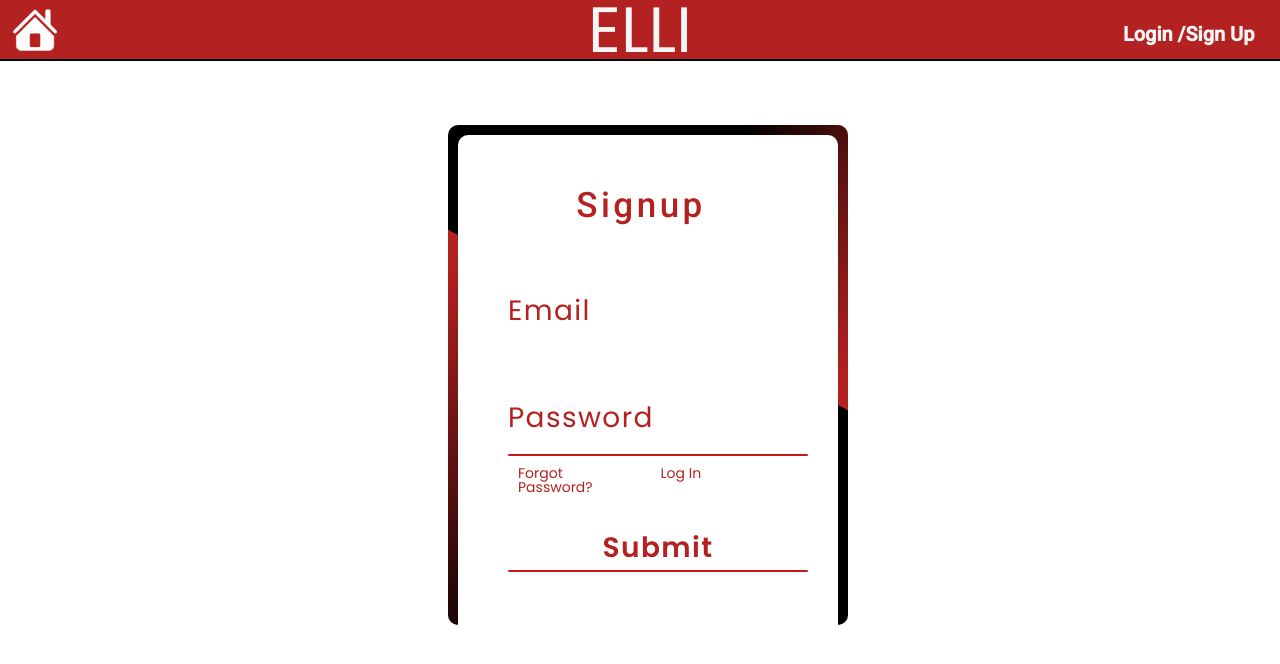
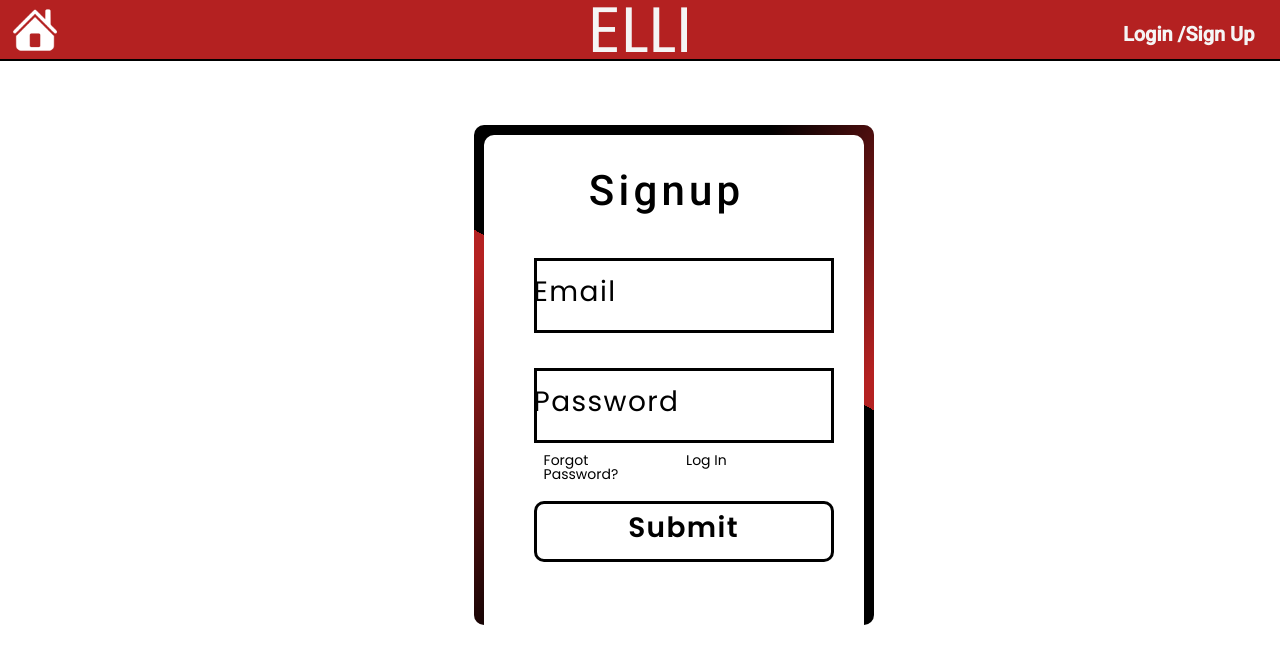
Before and after one commit to blbarr01/EnglishLearningInitiative, an Angular app in the folder ELLI/: page /signup in a window 1280 px wide. Shown: the top 664 px of the page. Built offline with nearby package versions, Linux system fonts and the light colour scheme.

Commit message:
"random commit "

```diff
--- a/ELLI/src/app/features/login/login.component.css
+++ b/ELLI/src/app/features/login/login.component.css
@@ -69,12 +69,12 @@
   border-radius: 10px;         /*typing space,for background color */
   background: #fff;
   z-index: 10;
-  padding: 40px 50px 85px ;
+  padding: 40px 50px 90px ;
   display: flex;
   flex-direction: column;
 }
 .login-form h2{
-  font-size: 290%;
+  font-size: 300%;
   color: black;
   font-weight: 500;         /*form heading*/
   text-align: center;
@@ -151,12 +151,13 @@ input[type="Submit"]
   border: solid;
   outline: none;
   background:var(--matador-red) ;
-  padding: 10px 10px 10px;
+  padding: 10px 10px ;
   width: 100px;
   margin-top: 10px;
   border-radius: 10px;
   font-weight: 600;
   cursor: pointer;
+  ;
 }
 input[type="Submit"]:active
 {
@@ -187,6 +188,6 @@ input[type="Signup"]
   margin-top: 10px;
   border-radius: 10px;
   font-weight: 600;
-  cursor: pointer;
+  cursor: pointerk
 
 }
--- a/ELLI/src/app/features/signup/signup.component.css
+++ b/ELLI/src/app/features/signup/signup.component.css
@@ -17,7 +17,7 @@
 }
 .box{
   position: relative;
-  left: 35%;
+  left: 37%;
   margin-top:5%;
   align-content: center;
   width: 400px;
@@ -69,15 +69,14 @@
   border-radius: 10px;         /*typing space,for background color */
   background: #fff;
   z-index: 10;
-  padding: 50px 50px 90px;
+  padding: 40px 50px 90px;
   display: flex;
   flex-direction: column;
 }
 .Signup-form h2{
-  font-size: 250%;
-  line-height: normal;
-  color: var(--matador-red);
-  font-weight: 450;         /*form heading*/
+  font-size: 300%;
+  color: black;
+  font-weight: 500;         /*form heading*/
   text-align: center;
   letter-spacing: 0.1em;
 }
@@ -89,11 +88,12 @@
 .inputBox input{
   position: center;
   width: 100%;
-  padding: 20px 10px 10px;
+  padding: 10px 10px 17px;
   background: transparent;
-  border: none;
+  border: solid;
+  border-color: black;
   outline:none;
-  color: var(--matador-red);
+  color: black;
   font-size: 2em;
   letter-spacing: 0.05em;
   z-index: 10;
@@ -103,14 +103,14 @@
   left: 0;
   padding: 20px 0px 10px;
   font-size: 2em;
-  color: var(--matador-red);
+  color: black;
   pointer-events: none;
   letter-spacing: 0.05em;
   transition: 0.5s;
 }
 .inputBox input:valid~span,
 .inputBox input:focus~span{
-  color: #9c9696;
+  color: transparent;
   transform: translateX(0px) translateY(-34px);
   font-size: 0.75em;
 }
@@ -120,8 +120,8 @@
   bottom: 0;
   width: 100%;
   height:2px;
-  background: rgb(194, 25, 25);
-  border-radius: 4px;
+  background: transparent;
+  border-radius: 5px;
   transition: 0.5s;
   pointer-events: none;
   z-index: 9;
@@ -138,22 +138,22 @@
 .links a{
   margin: 10px;
   font-size: 1.0em;
-  color:var(--matador-red);
+  color:black;
   text-decoration: none;
 }
 .links a:hover,
 .links a:nth-child(2){
-  color: #ad2525;
+  color: black;
 }
 input[type="Submit"]
 {
-  border: none;
+  border: solid;
   outline: none;
   background:var(--matador-red) ;
-  padding: 11px 25px ;
+  padding: 10px 10px ;
   width: 100px;
   margin-top: 10px;
-  border-radius: 4px;
+  border-radius: 10px;
   font-weight: 600;
   cursor: pointer;
 }
@@ -162,3 +162,30 @@ input[type="Submit"]:active
   opacity: 0.8;
 
 }
+button span::after {
+  content: '\00bb';
+  position: absolute;
+  border: solid;
+  border-color:  black;
+  opacity: 0;
+  top:0;
+  transition: 0.5s;
+}
+
+button:hover { background-color: #c01f1f;}
+button:hover span { padding-right: 25px;}
+button:hover span:after { opacity: 1; right:0}
+
+input[type="Log In"]
+{
+
+  outline-style: outset;
+  background:var(--matador-red) ;
+  padding: 10px 10px 10px;
+  width: 100px;
+  margin-top: 10px;
+  border-radius: 10px;
+  font-weight: 600;
+  cursor: pointer;
+
+}
```
